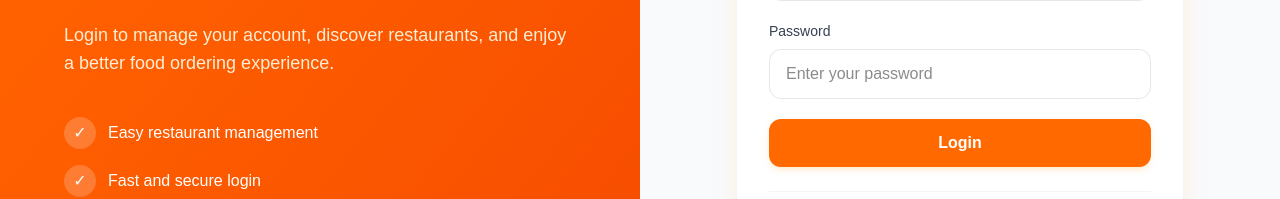
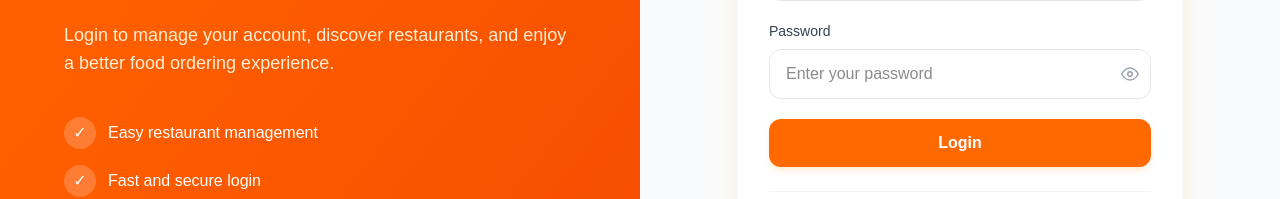
Before and after one commit to NourobaSultana/quickbite, a Next.js app: page /login in a window 1280 px wide. Shown: the part 448-647 px from the top of the page. Built offline with nearby package versions, Linux system fonts and the light colour scheme; no server answers.

Commit message:
added eye in login and register

```diff
--- a/app/components/Navbar.tsx
+++ b/app/components/Navbar.tsx
@@ -138,7 +138,7 @@ export default function Navbar() {
     switch (user?.role) {
       case "restaurant": {
         const links = [
-          { label: "Home", href: "/", icon: FiHome },
+          // { label: "Home", href: "/", icon: FiHome },
           // { label: "Create Restaurant", href: "/restaurant", icon: FiHome },
           // { label: "Create Food Type", href: "/category", icon: FiTag },
           // { label: "Create Food", href: "/foods", icon: FiShoppingBag },
--- a/app/login/page.tsx
+++ b/app/login/page.tsx
@@ -3,6 +3,7 @@
 import { FormEvent, useState } from "react";
 import { useRouter } from "next/navigation";
 import { useAuth } from "@/context/AuthContext";
+import { FiEye, FiEyeOff } from "react-icons/fi";
 
 export default function LoginPage() {
   const router = useRouter();
@@ -12,6 +13,7 @@ export default function LoginPage() {
   const [password, setPassword] = useState("");
   const [loading, setLoading] = useState(false);
   const [error, setError] = useState("");
+  const [showPassword, setShowPassword] = useState(false);
 
   const handleSubmit = async (e: FormEvent) => {
     e.preventDefault();
@@ -154,14 +156,32 @@ export default function LoginPage() {
                     Password
                   </label>
 
+                  <div className="relative">
                     <input
-                    type="password"
+                      type={showPassword ? "text" : "password"}
                       placeholder="Enter your password"
                       value={password}
                       onChange={(e) => setPassword(e.target.value)}
                       required
-                    className="w-full rounded-xl border border-gray-200 px-4 py-3 outline-none transition focus:border-orange-500 focus:ring-4 focus:ring-orange-100"
+                      className="w-full rounded-xl border border-gray-200 px-4 py-3 pr-11 outline-none transition focus:border-orange-500 focus:ring-4 focus:ring-orange-100"
                     />
+
+                    <button
+                      type="button"
+                      onClick={() => setShowPassword((prev) => !prev)}
+                      className="absolute right-3 top-1/2 -translate-y-1/2 text-gray-400 transition hover:text-orange-500"
+                      aria-label={
+                        showPassword ? "Hide password" : "Show password"
+                      }
+                      tabIndex={-1}
+                    >
+                      {showPassword ? (
+                        <FiEyeOff size={18} />
+                      ) : (
+                        <FiEye size={18} />
+                      )}
+                    </button>
+                  </div>
                 </div>
 
                 {/* Login Button */}
--- a/app/register/page.tsx
+++ b/app/register/page.tsx
@@ -2,6 +2,7 @@
 
 import { FormEvent, useState } from "react";
 import { useRouter } from "next/navigation";
+import { FiEye, FiEyeOff } from "react-icons/fi";
 
 type Role = "customer" | "restaurant";
 
@@ -17,6 +18,7 @@ export default function RegisterPage() {
 
   const [role, setRole] = useState<Role>("customer");
   const [loading, setLoading] = useState(false);
+  const [showPassword, setShowPassword] = useState(false);
 
   const handleChange = (e: React.ChangeEvent<HTMLInputElement>) => {
     setFormData({
@@ -290,17 +292,35 @@ export default function RegisterPage() {
                     Password
                   </label>
 
+                  <div className="relative">
                     <input
                       id="password"
-                    type="password"
+                      type={showPassword ? "text" : "password"}
                       name="password"
                       value={formData.password}
                       onChange={handleChange}
                       placeholder="Create a password"
                       minLength={6}
-                    className="w-full rounded-xl border border-gray-200 bg-white px-4 py-3 text-sm text-gray-900 outline-none transition placeholder:text-gray-400 focus:border-orange-500 focus:ring-2 focus:ring-orange-100"
+                      className="w-full rounded-xl border border-gray-200 bg-white px-4 py-3 pr-11 text-sm text-gray-900 outline-none transition placeholder:text-gray-400 focus:border-orange-500 focus:ring-2 focus:ring-orange-100"
                       required
                     />
+
+                    <button
+                      type="button"
+                      onClick={() => setShowPassword((prev) => !prev)}
+                      className="absolute right-3 top-1/2 -translate-y-1/2 text-gray-400 transition hover:text-orange-500"
+                      aria-label={
+                        showPassword ? "Hide password" : "Show password"
+                      }
+                      tabIndex={-1}
+                    >
+                      {showPassword ? (
+                        <FiEyeOff size={18} />
+                      ) : (
+                        <FiEye size={18} />
+                      )}
+                    </button>
+                  </div>
 
                   <p className="mt-2 text-xs text-gray-400">
                     Password must be at least 6 characters.
```
Lines whose indentation alone changed are shown as unchanged.
